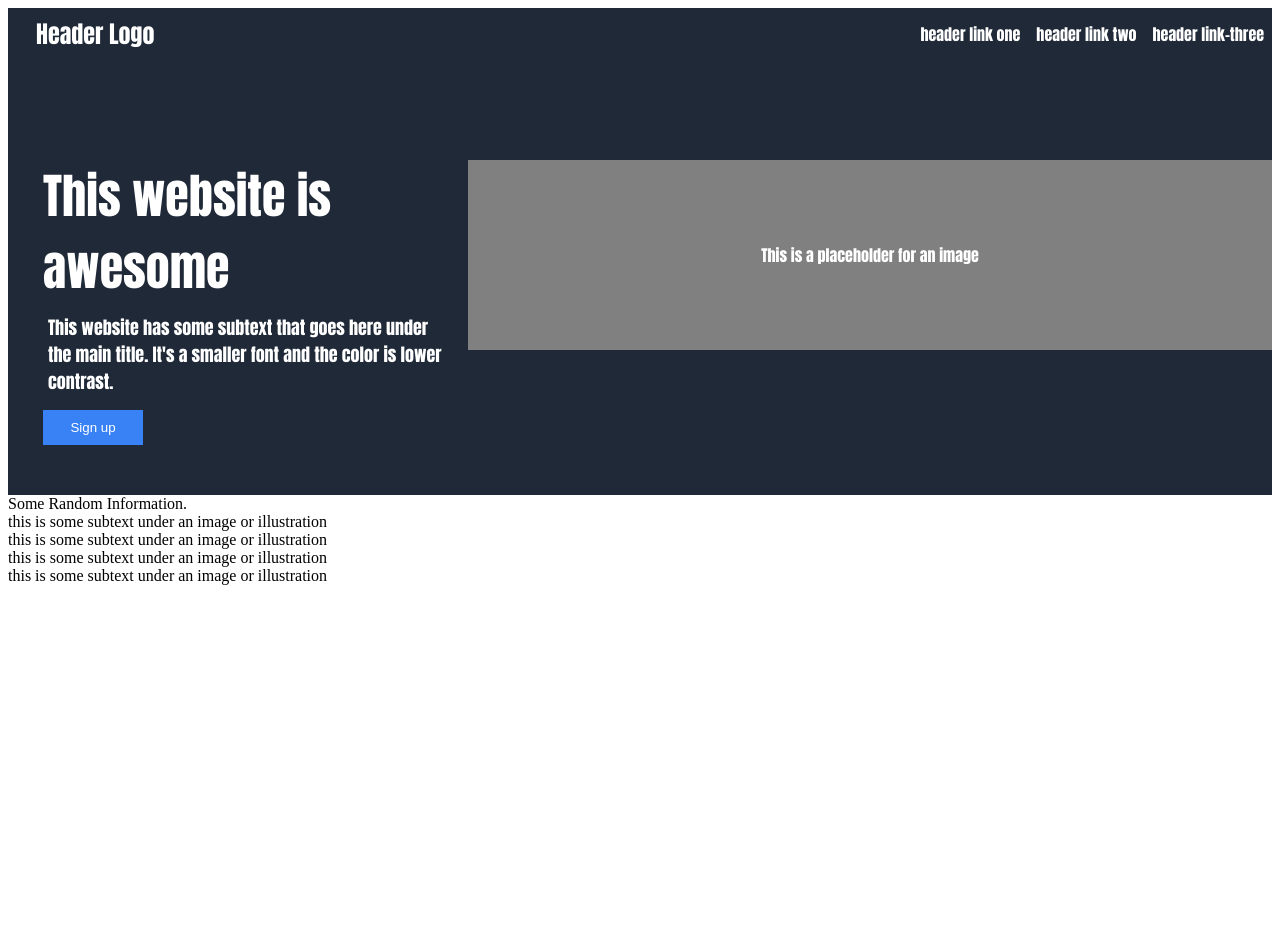
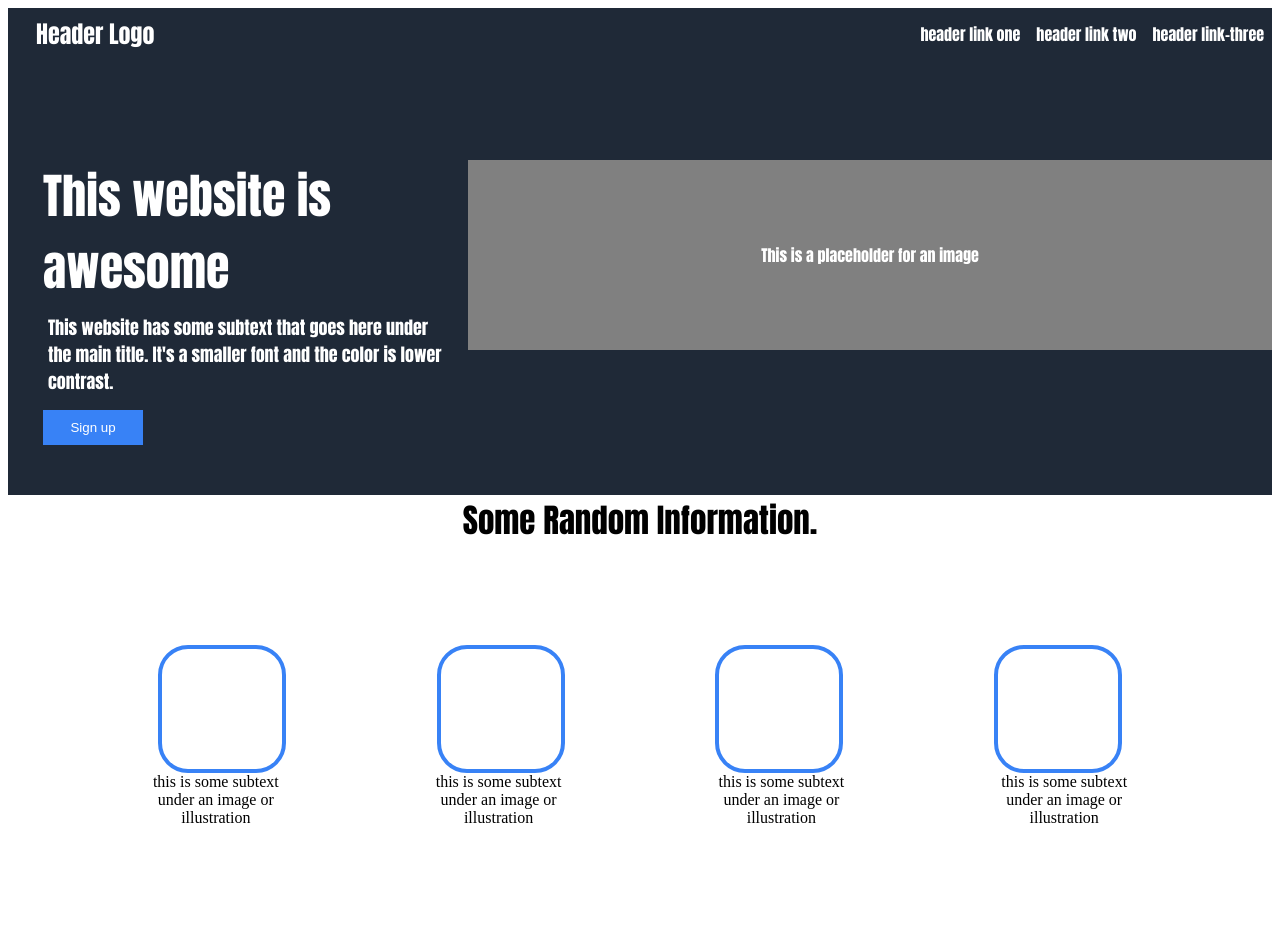
Before and after one commit to mesoman221/landing_page, a plain HTML site: page index.html in a window 1280 px wide. Before the commit the page ends 800 px from the top, so only its background shows below. Drawn offline with Linux system fonts and the light colour scheme.

Commit message:
Add new selectors within css stylesheet
Addition of new selectors within css stylesheet
in order to accompany new divs added to index.

```diff
--- a/style.css
+++ b/style.css
@@ -91,3 +91,39 @@ ul {
     margin-top: 100px;
     font-family: Impact, Haettenschweiler, 'Arial Narrow Bold', sans-serif;
 }
+
+
+.ohman {
+    text-align: center;
+    font-size: 33px;
+    font-family: Impact, Haettenschweiler, 'Arial Narrow Bold', sans-serif;
+    font-weight: bolder;
+}
+
+.third-container {
+    display: flex;
+    justify-content: space-evenly;
+    flex-grow: 1;
+}
+
+.box {
+    margin-top: 100px;
+    display: flex;
+    width: 120px;
+    height: 120px;
+    border-style: solid;
+    border-width: 4px;
+    border-color: #3882F6;
+    border-radius: 30px;
+}
+
+.sub {
+    display: flex;
+    justify-content: space-evenly;
+}
+
+.text {
+    height: 150px;
+    width: 150px;
+    text-align: center;
+}
```
